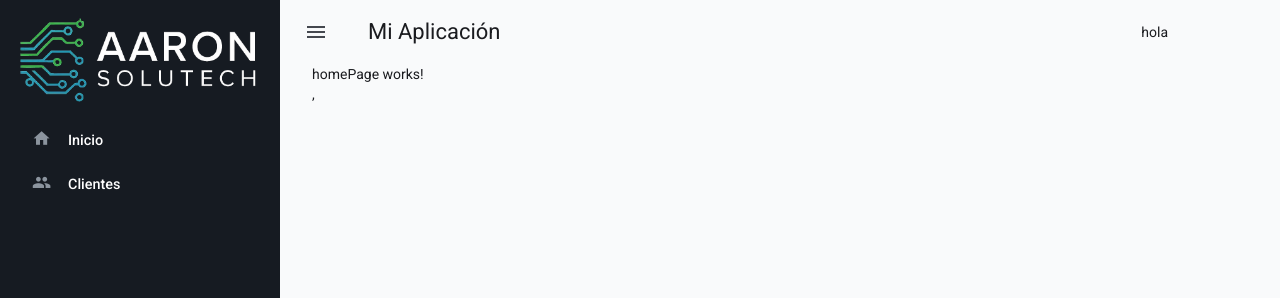
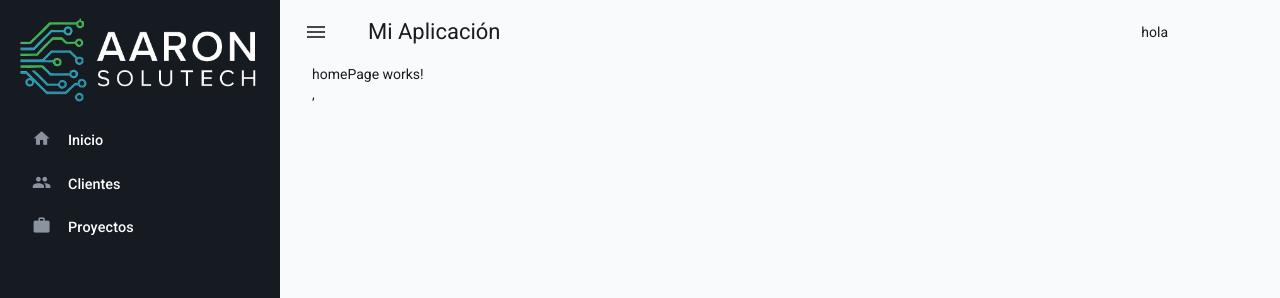
Before and after one commit to aaronJau21/admin-system-client-AaronJSolution-, an Angular app: page /home in a window 1280 px wide. Shown: the top 298 px of the page. Built offline with nearby package versions, Linux system fonts and the light colour scheme.

Commit message:
Implement project management features: add project routes, create project pages, and enhance main layout with accordion navigation

```diff
--- a/src/app/dahsboard/dashboard.routes.ts
+++ b/src/app/dahsboard/dashboard.routes.ts
@@ -10,6 +10,10 @@ const routes: Routes = [
     loadComponent: () => import('./client/clientPage.component'),
   },
   {
+    path: 'project',
+    loadChildren: () => import('./projects/projects.routes'),
+  },
+  {
     path: '**',
     redirectTo: 'home',
     pathMatch: 'full',
--- /dev/null
+++ b/src/app/dahsboard/projects/pages/listProjects/listProjects.component.css
@@ -0,0 +1,3 @@
+:host {
+  display: block;
+}
--- /dev/null
+++ b/src/app/dahsboard/projects/pages/listProjects/listProjects.component.html
@@ -0,0 +1 @@
+<p>listProjects works!</p>,
--- /dev/null
+++ b/src/app/dahsboard/projects/pages/typeProjectPage/typeProjectPage.component.css
@@ -0,0 +1,3 @@
+:host {
+  display: block;
+}
--- /dev/null
+++ b/src/app/dahsboard/projects/pages/typeProjectPage/typeProjectPage.component.html
@@ -0,0 +1 @@
+<p>typeProjectPage works!</p>,
--- /dev/null
+++ b/src/app/dahsboard/projects/projects.routes.ts
@@ -0,0 +1,19 @@
+import { Routes } from '@angular/router';
+
+const projectRoutes: Routes = [
+  {
+    path: 'type-project',
+    loadComponent: () => import('./pages/typeProjectPage/typeProjectPage.component'),
+  },
+  {
+    path: 'list-projects',
+    loadComponent: () => import('./pages/listProjects/listProjects.component'),
+  },
+  {
+    path: '**',
+    redirectTo: 'type-project',
+    pathMatch: 'full',
+  },
+];
+
+export default projectRoutes;
--- a/src/app/shared/layout/mainLayout.component.css
+++ b/src/app/shared/layout/mainLayout.component.css
@@ -5,6 +5,85 @@
   --nav-item-hover: #21262d;
   --nav-item-active: #0969da;
   --spacing: 1rem;
+}
+
+#title-mat-acordion {
+  color: white;
+}
+#acordion-mat {
+  background-color: transparent;
+}
+
+#acordion-mat .mat-expansion-panel {
+  background-color: transparent;
+  box-shadow: none;
+}
+
+#acordion-mat .mat-expansion-panel-header {
+  display: flex;
+  align-items: center;
+  justify-content: flex-start;
+  padding: 0.5rem 1rem;
+  color: #fff;
+  border-radius: 8px;
+  transition: all 0.3s cubic-bezier(0.4, 0, 0.2, 1);
+  font-weight: 500;
+  font-size: 0.9rem;
+  position: relative;
+  overflow: hidden;
+  background-color: transparent;
+  height: auto;
+}
+
+#acordion-mat .mat-expansion-panel-header .mat-content {
+  display: flex;
+  align-items: center;
+  justify-content: flex-start;
+  flex-direction: row;
+}
+
+#acordion-mat .mat-expansion-indicator {
+  display: none;
+}
+
+#acordion-mat .mat-expansion-panel-header:hover {
+  background-color: var(--nav-item-hover);
+  transform: translateX(4px);
+  box-shadow: 0 2px 8px rgba(0, 0, 0, 0.15);
+}
+
+#acordion-mat .mat-expansion-panel-header::before {
+  content: '';
+  position: absolute;
+  left: 0;
+  top: 0;
+  height: 100%;
+  width: 3px;
+  background-color: var(--nav-item-active);
+  transform: scaleY(0);
+  transition: transform 0.3s ease;
+}
+
+#acordion-mat .mat-expansion-panel-header:hover::before {
+  transform: scaleY(1);
+}
+
+#acordion-mat .mat-panel-title {
+  color: #fff !important;
+  font-weight: 500;
+  flex: 1;
+}
+
+#acordion-mat .nav-icon {
+  margin-right: 0.75rem;
+  font-size: 1.2rem;
+  color: #8b949e;
+  transition: color 0.3s ease;
+  order: -1;
+}
+
+#acordion-mat .mat-expansion-panel-header:hover .nav-icon {
+  color: #fff;
 }
 
 #side-bar {
--- a/src/app/shared/layout/mainLayout.component.html
+++ b/src/app/shared/layout/mainLayout.component.html
@@ -5,11 +5,29 @@
     <div class="mt-1">
       <nav class="sidebar-nav">
         @for (route of routes(); track route.name) {
+        <!-- children -->
+        @if(route.children){
+        <mat-accordion id="acordion-mat">
+          <mat-expansion-panel hideToggle>
+            <mat-expansion-panel-header>
+              <mat-icon class="nav-icon" [fontIcon]="route.icon"></mat-icon>
+              <mat-panel-title id="title-mat-acordion"> {{ route.name }} </mat-panel-title>
+            </mat-expansion-panel-header>
+            @for (children of route.children; track $index) {
+            <a [routerLink]="children.route" class="nav-item">
+              <mat-icon class="nav-icon" [fontIcon]="children.icon"></mat-icon>
+              <span class="nav-text">{{ children.name }}</span>
+            </a>
+            }
+          </mat-expansion-panel>
+        </mat-accordion>
+
+        } @else {
         <a [routerLink]="route.route" class="nav-item">
           <mat-icon class="nav-icon" [fontIcon]="route.icon"></mat-icon>
           <span class="nav-text">{{ route.name }}</span>
         </a>
-        }
+        } }
       </nav>
     </div>
   </mat-sidenav>
--- a/src/app/shared/layout/mainLayout.component.ts
+++ b/src/app/shared/layout/mainLayout.component.ts
@@ -5,11 +5,13 @@ import { MatIconModule } from '@angular/material/icon';
 import { MatSidenavModule } from '@angular/material/sidenav';
 import { MatToolbarModule } from '@angular/material/toolbar';
 import { RouterLink, RouterOutlet } from '@angular/router';
+import { MatExpansionModule } from '@angular/material/expansion';
 
 interface IRoutes {
   name: string;
   icon: string;
-  route: string;
+  route?: string;
+  children?: IRoutes[];
 }
 
 @Component({
@@ -21,11 +23,14 @@ interface IRoutes {
     MatIconModule,
     RouterOutlet,
     RouterLink,
+    MatExpansionModule,
   ],
   templateUrl: './mainLayout.component.html',
   styleUrl: './mainLayout.component.css',
 })
 export default class MainLayoutComponent {
+  public readonly panelOpenState = signal(false);
+
   public routes = signal<IRoutes[]>([
     {
       name: 'Inicio',
@@ -37,5 +42,21 @@ export default class MainLayoutComponent {
       icon: 'people',
       route: '/client',
     },
+    {
+      name: 'Proyectos',
+      icon: 'work',
+      children: [
+        {
+          name: 'Tipos de Proyecto',
+          icon: 'category',
+          route: '/project/type-project',
+        },
+        {
+          name: 'Proyectos',
+          icon: 'folder',
+          route: '/project/list-projects',
+        },
+      ],
+    },
   ]);
 }
```
Also changed, not shown: src/app/dahsboard/projects/pages/listProjects/listProjects.component.ts (added, +9 -0 lines), src/app/dahsboard/projects/pages/typeProjectPage/typeProjectPage.component.ts (added, +9 -0 lines).
